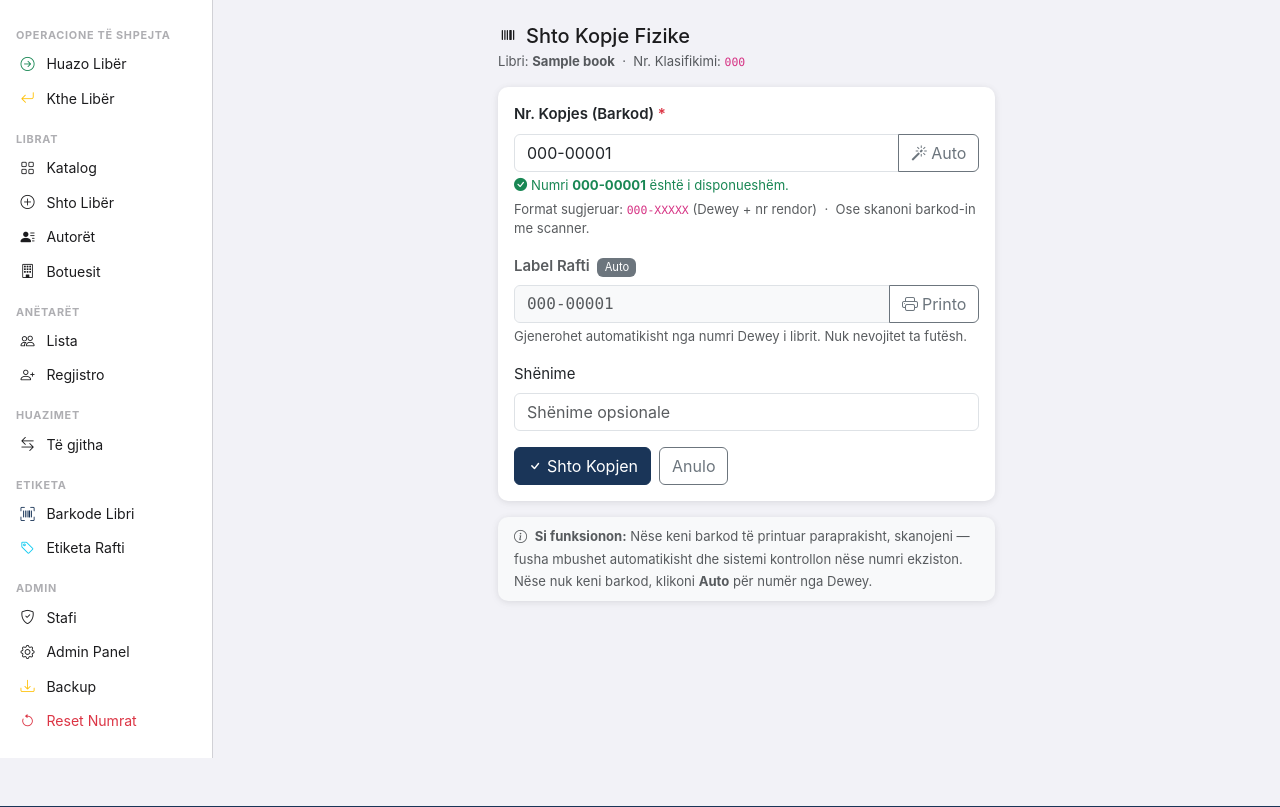
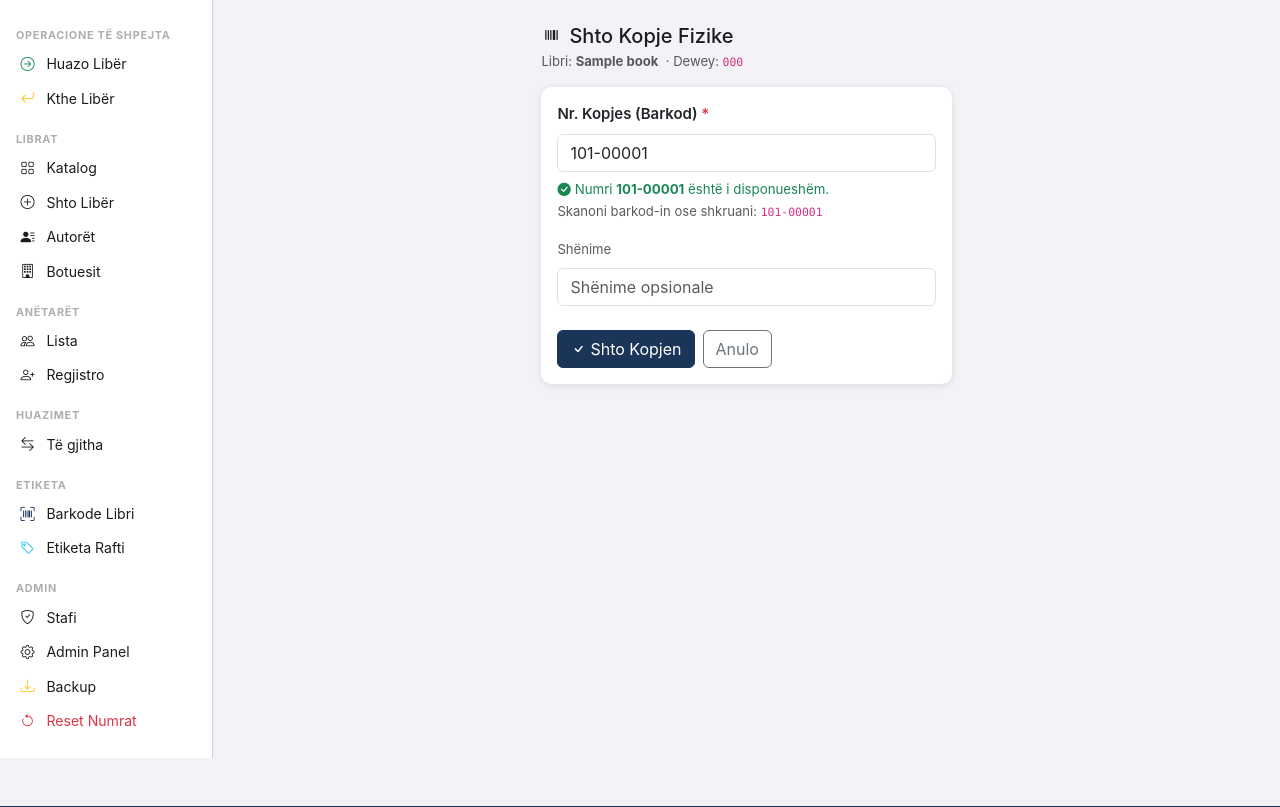
Before and after one commit to MuhamedAdemi/biblioteka-pirok, a Django app: page /librat/00000000-0000-0000-0000-000000000001/kopje/shto/ in a window 1280 px wide. Shown: the part 56-863 px from the top of the page. Run offline with Django 4.2, Linux system fonts and the light colour scheme; a user stored in the database is signed in; tables that the repository leaves empty hold one stand-in row (values such as "Sample post").

Commit message:
V18b: Thjeshtim forma kopjes, korrektim margjinat labelave, statistika labelave
- book_copy_form.html: vetëm fusha Nr.Kopjes + shënime; validim prefiks 101/201/301/401
- views.py book_copy_add: sugjeron numrin me next_copy_number(book.language) jo Dewey
- shelf_label_print.html: korrektim margjinat identike me barkodet (nth-child transforms)
- shelf_label_print view: shton full_pages/remainder për info-bar

Co-Authored-By: Claude Sonnet 4.6 <noreply@anthropic.com>

```diff
--- a/libra/templates/libra/book_copy_form.html
+++ b/libra/templates/libra/book_copy_form.html
@@ -3,11 +3,12 @@
 
 {% block content %}
 <div class="row justify-content-center">
-  <div class="col-md-6">
+  <div class="col-md-5">
+
     <h5 class="mb-1"><i class="bi bi-upc me-2"></i>Shto Kopje Fizike</h5>
     <p class="text-muted small mb-3">
       Libri: <strong>{{ book.title }}</strong>
-      {% if class_number %} &nbsp;·&nbsp; Nr. Klasifikimi: <code>{{ class_number }}</code>{% endif %}
+      {% if class_number %}&nbsp;·&nbsp;Dewey: <code>{{ class_number }}</code>{% endif %}
     </p>
 
     <div class="card">
@@ -15,53 +16,19 @@
         <form method="post" id="copy-form">
           {% csrf_token %}
 
-          <!-- ── Copy Number (barcode) ─────────────────── -->
           <div class="mb-3">
             <label class="form-label fw-semibold">
-              {{ form.copy_number.label }} <span class="text-danger">*</span>
+              Nr. Kopjes (Barkod) <span class="text-danger">*</span>
             </label>
-
-            <div class="input-group">
-              {{ form.copy_number }}
-              {% if class_number %}
-              <button type="button" class="btn btn-outline-secondary" id="btn-dewey-suggest"
-                      title="Auto-gjenero nga Dewey">
-                <i class="bi bi-magic me-1"></i>Auto
-              </button>
-              {% endif %}
-            </div>
-
-            <!-- Validation feedback -->
-            <div id="cn-feedback" class="mt-1" style="font-size:.82rem"></div>
-            <small class="text-muted d-block mt-1">
-              Format sugjeruar: <code>{{ class_number|slice:":3" }}-XXXXX</code> (Dewey + nr rendor)
-              &nbsp;·&nbsp; Ose skanoni barkod-in me scanner.
+            {{ form.copy_number }}
+            <div id="cn-feedback" class="mt-2" style="font-size:.83rem; min-height:1.4em"></div>
+            <small class="text-muted">
+              Skanoni barkod-in ose shkruani: <code>101-00001</code>
             </small>
           </div>
 
-          <!-- ── Shelf Label (auto, vetëm pamje) ─────── -->
-          <div class="mb-3">
-            <label class="form-label fw-semibold text-muted">
-              Label Rafti
-              <span class="badge bg-secondary fw-normal ms-1" style="font-size:.7rem">Auto</span>
-            </label>
-            <div class="input-group">
-              <span class="form-control bg-light text-muted font-monospace" style="cursor:default">
-                {{ suggested_shelf|default:"—" }}
-              </span>
-              <a href="{% url 'shelf_label_print' %}" target="_blank"
-                 class="btn btn-outline-secondary" title="Shiko/Printo etiketat e raftit">
-                <i class="bi bi-printer me-1"></i>Printo
-              </a>
-            </div>
-            <small class="text-muted d-block mt-1">
-              Gjenerohet automatikisht nga numri Dewey i librit. Nuk nevojitet ta futësh.
-            </small>
-          </div>
-
-          <!-- ── Notes ───────────────────────────────── -->
-          <div class="mb-3">
-            <label class="form-label">{{ form.notes.label }}</label>
+          <div class="mb-4">
+            <label class="form-label text-muted small">{{ form.notes.label }}</label>
             {{ form.notes }}
           </div>
 
@@ -75,100 +42,68 @@
       </div>
     </div>
 
-    <!-- ── Legend ─────────────────────────────────── -->
-    <div class="card mt-3 border-0 bg-light">
-      <div class="card-body py-2 px-3">
-        <small class="text-muted">
-          <i class="bi bi-info-circle me-1"></i>
-          <strong>Si funksionon:</strong> Nëse keni barkod të printuar paraprakisht, skanojeni —
-          fusha mbushet automatikisht dhe sistemi kontrollon nëse numri ekziston.
-          Nëse nuk keni barkod, klikoni <strong>Auto</strong> për numër nga Dewey.
-        </small>
-      </div>
-    </div>
   </div>
 </div>
 
 <script>
 (function() {
-  const cnInput = document.getElementById('{{ form.copy_number.id_for_label }}');
-  const feedback = document.getElementById('cn-feedback');
+  const cnInput   = document.getElementById('{{ form.copy_number.id_for_label }}');
+  const feedback  = document.getElementById('cn-feedback');
   const btnSubmit = document.getElementById('btn-submit');
-  const btnDewey = document.getElementById('btn-dewey-suggest');
-  const checkUrl = '{% url "check_copy_number_ajax" %}';
-  const deweyUrl = '{% url "shelf_label_suggest" %}';
-  let checkTimer = null;
-  let lastChecked = '';
+  const checkUrl  = '{% url "check_copy_number_ajax" %}';
+  const VALID_PREFIXES = ['101', '201', '301', '401'];
+  let timer       = null;
   let isDuplicate = false;
 
-  function setFeedback(exists, value) {
-    if (!value) {
-      feedback.innerHTML = '';
-      isDuplicate = false;
-      btnSubmit.disabled = false;
+  function setFeedback(state, msg) {
+    const icons = { ok: 'check-circle-fill', warn: 'exclamation-triangle-fill', err: 'x-circle-fill', wait: 'hourglass-split' };
+    const colors = { ok: 'success', warn: 'warning', err: 'danger', wait: 'muted' };
+    feedback.innerHTML = msg
+      ? `<span class="text-${colors[state]}"><i class="bi bi-${icons[state]} me-1"></i>${msg}</span>`
+      : '';
+  }
+
+  function validate(exists, value) {
+    isDuplicate = false;
+    btnSubmit.disabled = false;
+    if (!value) { setFeedback('', ''); return; }
+
+    if (exists) {
+      setFeedback('err', `Numri <strong>${value}</strong> është tashmë i regjistruar.`);
+      isDuplicate = true;
+      btnSubmit.disabled = true;
       return;
     }
-    if (exists) {
-      feedback.innerHTML = '<span class="text-danger"><i class="bi bi-x-circle-fill me-1"></i>' +
-        'Ky numër <strong>' + value + '</strong> është tashmë i regjistruar! Zgjidhni numër tjetër.</span>';
-      isDuplicate = true;
-      btnSubmit.disabled = true;
-    } else {
-      feedback.innerHTML = '<span class="text-success"><i class="bi bi-check-circle-fill me-1"></i>' +
-        'Numri <strong>' + value + '</strong> është i disponueshëm.</span>';
-      isDuplicate = false;
-      btnSubmit.disabled = false;
+
+    const m = value.match(/^(\d{3})-(\d{5})$/);
+    if (!m) {
+      setFeedback('warn', 'Formati: <strong>XXX-NNNNN</strong> (p.sh. <code>101-00001</code>).');
+      return;
     }
+    if (!VALID_PREFIXES.includes(m[1])) {
+      setFeedback('warn', `Prefiks <strong>${m[1]}</strong> nuk njihet. Pritet: <code>101</code> SQ · <code>201</code> MK · <code>301</code> EN · <code>401</code> tjetër.`);
+      return;
+    }
+    setFeedback('ok', `Numri <strong>${value}</strong> është i disponueshëm.`);
   }
 
-  function checkCopyNumber(value) {
-    if (!value || value === lastChecked) return;
-    lastChecked = value;
-    fetch(checkUrl + '?copy_number=' + encodeURIComponent(value))
+  function check(val) {
+    if (!val) { validate(false, ''); return; }
+    setFeedback('wait', 'Duke kontrolluar…');
+    fetch(checkUrl + '?copy_number=' + encodeURIComponent(val))
       .then(r => r.json())
-      .then(data => setFeedback(data.exists, data.copy_number))
-      .catch(() => {});
+      .then(d => validate(d.exists, d.copy_number))
+      .catch(() => setFeedback('', ''));
   }
 
   cnInput.addEventListener('input', function() {
-    clearTimeout(checkTimer);
+    clearTimeout(timer);
     const val = this.value.trim();
-    if (!val) { setFeedback(false, ''); return; }
-    feedback.innerHTML = '<span class="text-muted"><i class="bi bi-hourglass-split me-1"></i>Duke kontrolluar...</span>';
-    checkTimer = setTimeout(() => checkCopyNumber(val), 400);
+    timer = setTimeout(() => check(val), 380);
   });
 
-  // Check immediately if field already has a value on load
-  if (cnInput.value.trim()) {
-    checkCopyNumber(cnInput.value.trim());
-  }
+  if (cnInput.value.trim()) check(cnInput.value.trim());
 
-  // Auto-suggest button (Dewey)
-  {% if class_number %}
-  if (btnDewey) {
-    btnDewey.addEventListener('click', function() {
-      btnDewey.disabled = true;
-      btnDewey.innerHTML = '<i class="bi bi-hourglass-split"></i>';
-      fetch(deweyUrl + '?class_number={{ class_number|urlencode }}')
-        .then(r => r.json())
-        .then(data => {
-          if (data.shelf_label) {
-            cnInput.value = data.shelf_label;
-            lastChecked = '';
-            checkCopyNumber(data.shelf_label);
-          }
-          btnDewey.disabled = false;
-          btnDewey.innerHTML = '<i class="bi bi-magic me-1"></i>Auto';
-        })
-        .catch(() => {
-          btnDewey.disabled = false;
-          btnDewey.innerHTML = '<i class="bi bi-magic me-1"></i>Auto';
-        });
-    });
-  }
-  {% endif %}
-
-  // Block form submit if duplicate
   document.getElementById('copy-form').addEventListener('submit', function(e) {
     if (isDuplicate) {
       e.preventDefault();
--- a/libra/views.py
+++ b/libra/views.py
@@ -279,14 +279,12 @@ def book_copy_add(request, pk):
             messages.success(request, f'Kopja [{copy.copy_number}] u shtua.')
             return redirect('book_copy_list', pk=pk)
     else:
-        suggested = BookCopy.suggest_copy_number_dewey(book.class_number)
+        suggested = BookCopy.next_copy_number(language=book.language)
         form = BookCopyForm(initial={'copy_number': suggested})
-    suggested_shelf = BookCopy.suggest_shelf_label(book.class_number)
     return render(request, 'libra/book_copy_form.html', {
         'form': form,
         'book': book,
         'class_number': book.class_number,
-        'suggested_shelf': suggested_shelf,
     })
 
 
@@ -817,12 +815,18 @@ def shelf_label_print(request):
         copies = copies.filter(shelf_label__startswith=class_filter)
 
     copies_list = list(copies)
-    # 7 kolona × 8 rreshta = 56 etiketa/faqe
-    pages = [copies_list[i:i + 56] for i in range(0, len(copies_list), 56)]
+    PER_PAGE = 56
+    pages = [copies_list[i:i + PER_PAGE] for i in range(0, len(copies_list), PER_PAGE)]
+    total = len(copies_list)
+    full_pages = total // PER_PAGE
+    remainder  = total % PER_PAGE
 
     return render(request, 'libra/shelf_label_print.html', {
         'pages': pages,
-        'total': len(copies_list),
+        'total': total,
+        'full_pages': full_pages,
+        'remainder': remainder,
+        'per_page': PER_PAGE,
         'class_filter': class_filter,
     })
 
```
Also changed, not shown: libra/templates/libra/shelf_label_print.html (+46 -11 lines).
